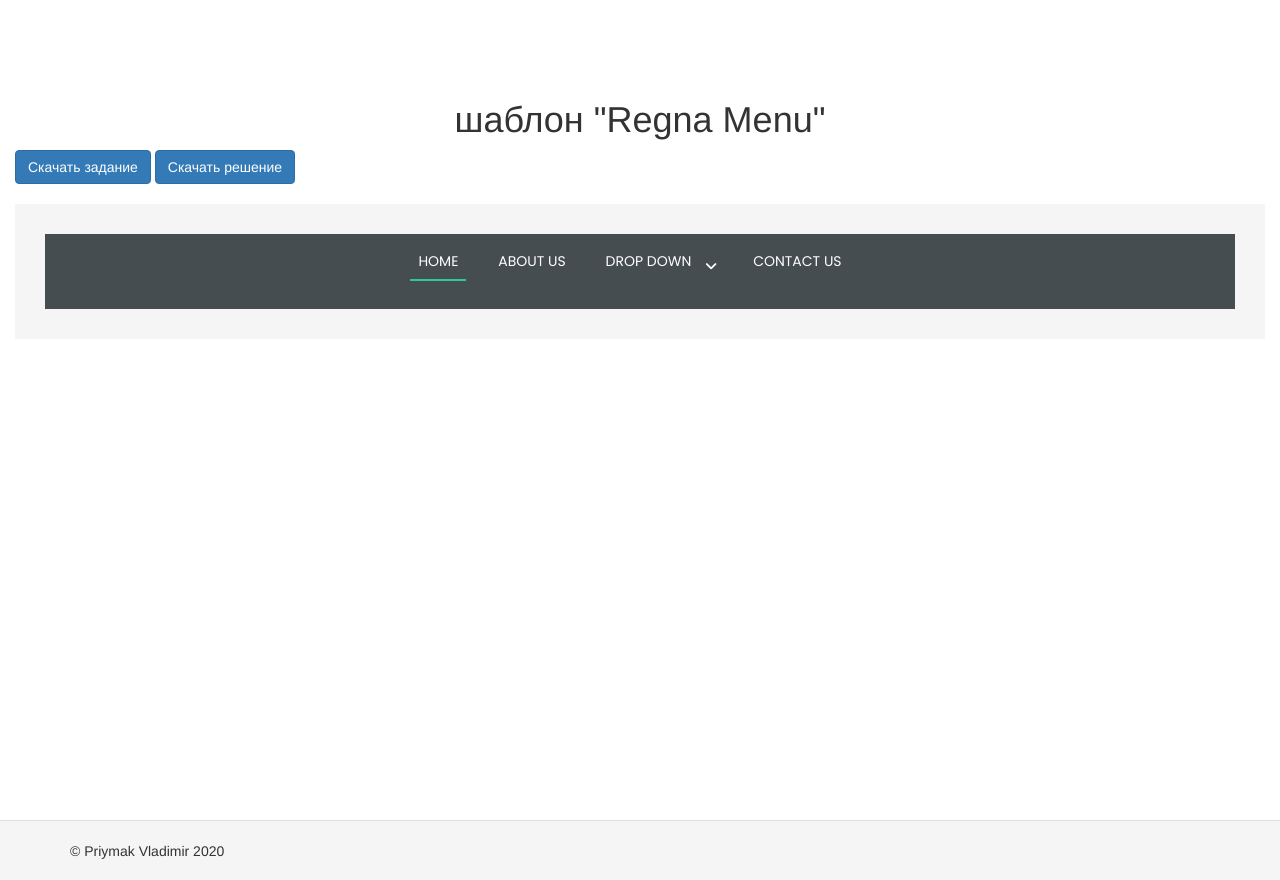
After one commit to PriymakVl/lesson_task, a Yii app: template views/css/templates/difficult/regna_menu.php in a window 1280 px wide. The commit adds this page. Run offline with PHP 8.4 and a stand-in for Yii, Linux system fonts and the light colour scheme; the template is opened without the code that fills it, so the values that code supplies are empty; some libraries are stand-ins or nearby versions.

Commit message:
add template regna menu

```diff
--- a/views/css/templates/difficult/index.php
+++ b/views/css/templates/difficult/index.php
@@ -11,4 +11,7 @@
 	<li>
 		<?= Html::a('Mogo Accordion', ['template', 'level' => 'difficult', 'name' => 'mogo_accordion']) ?>
 	</li>
+	<li>
+		<?= Html::a('Regna Menu', ['template', 'level' => 'difficult', 'name' => 'regna_menu']) ?>
+	</li>
 </ol>
--- /dev/null
+++ b/views/css/templates/difficult/regna_menu.php
@@ -0,0 +1,52 @@
+<?php
+	use yii\helpers\Html;
+
+	$this->registerCssFile('https://fonts.googleapis.com/css2?family=Poppins&display=swap');
+	$this->registerCssFile('/css/templates/difficult_templates/regna_menu.css');
+
+    $this->registerJsFile('https://kit.fontawesome.com/5f29610ead.js', ['crossorigin' => 'anonymous']);
+    $this->registerJsFile('@web/js/vendor/superfish.js', ['depends' => 'yii\web\YiiAsset']);
+    $this->registerJsFile('@web/js/vendor/wow.js', ['depends' => 'yii\web\YiiAsset']);
+
+$js = <<< JS
+$('.menu').superfish({
+    animation: {
+      opacity: 'show'
+    },
+    speed: 400
+  });
+JS;
+
+    $this->registerJs( $js, $position = yii\web\View::POS_READY, $key = null );
+
+
+	$this->title = 'шаблон "Regna Menu"';
+	$this->params['breadcrumbs'][] = ['label' => 'Трудные шаблоны', 'url' => ['/css/templates/difficalt']];
+	$this->params['breadcrumbs'][] = $this->title;
+ ?>
+
+<h1><?= $this->title ?></h1>
+
+ <?= Html::a('Скачать задание', ['/tasks/css/templates/regna_menu_task.rar'], ['class' => 'btn btn-primary']) ?>
+ <?= Html::a('Скачать решение', ['/solutions/css/templates/regna_menu_solution.rar'], ['class' => 'btn btn-primary']) ?>
+
+<div class="window-task">
+
+<!-- Regna Menu -->
+<nav class="menu-wrp">
+    <ul class="menu">
+        <li class="active"><a href="#">Home</a></li>
+        <li><a href="#">About Us</a></li>
+        <li><a href="#" class="arrow">Drop Down</a>
+            <ul class="submenu">
+                <li><a href="#">Drop Down 1</a></li>
+                <li><a href="#">Drop Down 1</a></li>
+                <li><a href="#">Drop Down 1</a></li>
+            </ul>
+        </li>
+        <li><a href="#">Contact Us</a></li>
+    </ul>
+</nav>
+
+
+</div>
--- a/views/css/templates/middle/fontawesome_social_icons.php
+++ b/views/css/templates/middle/fontawesome_social_icons.php
@@ -11,8 +11,8 @@
 
 <h1><?= $this->title ?></h1>
 
- <?= Html::a('Скачать задание', ['/tasks/css/templates/fontawesome_task.rar'], ['class' => 'btn btn-primary']) ?>
- <?= Html::a('Скачать решение', ['/solutions/css/templates/fontawesome_solution.rar'], ['class' => 'btn btn-primary']) ?>
+ <?= Html::a('Скачать задание', ['/tasks/css/templates/fontawesome_social_icons_task.rar'], ['class' => 'btn btn-primary']) ?>
+ <?= Html::a('Скачать решение', ['/solutions/css/templates/fontawesome_social_icons_solution.rar'], ['class' => 'btn btn-primary']) ?>
 
 <div class="window-task">
 
--- /dev/null
+++ b/web/css/templates/difficult_templates/regna_menu.css
@@ -0,0 +1,103 @@
+* {
+	padding: 0;
+	margin: 0;
+	box-sizing: border-box;
+}
+
+.menu-wrp {
+	height: 75px;
+	background: rgba(52, 59, 64, 0.9);
+	display: flex;
+	justify-content: center;
+	align-items: center;
+}
+
+.menu {
+	list-style: none;
+}
+
+.menu > li {
+	display: inline-block;
+	position: relative;
+	z-index: 1;
+	margin-right: 20px;
+}
+
+.menu > li:hover .submenu {
+	display: block;
+}
+
+.menu > li > a {
+	display: block;
+	padding: 0 8px 10px 8px;
+	text-decoration: none;
+	text-transform: uppercase;
+	font-family: 'Poppins', sans-serif;
+	color: #fff;
+	font-size: 1em;
+	transition: all 0.2s;
+}
+
+.menu > li > a:before {
+	content: '';
+	display: block;
+	width: 100%;
+	height: 2px;
+	position: absolute;
+	bottom: 0;
+	left: 0;
+	background-color: #2dc997;
+	visibility: hidden;
+	transform: scaleX(0);
+	transition: all 0.3s;
+}
+
+.menu > li > a:hover:before, .menu > li.active > a:before {
+	visibility: visible;
+	transform: scaleX(1);
+}
+
+.menu > li > a.arrow {
+	padding-right: 30px;
+}
+
+.menu > li > a.arrow:after {
+	content: "\f107";
+	position: absolute;
+	right: 4px;
+	top: 5px;
+	font-family: FontAwesome;
+	font-style: normal;
+	font-weight: normal;
+}
+
+.submenu {
+	display: none;
+	list-style: none;
+	margin-top: 4px;
+	position: absolute;
+	top: 100%;
+	left: 0;
+	border: 1px solid #e7e7e7;
+	background: #fff;
+}
+
+.submenu > li {
+	min-width: 180px;
+}
+
+.submenu > li > a {
+	display: block;
+	padding: 10px;
+	text-decoration: none;
+	white-space: nowrap;
+	font-family: 'Poppins', sans-serif;
+	color: #333;
+	font-size: 1em;
+	transition: background 0.2s, color 0.4s;
+}
+
+.submenu > li > a:hover {
+	background: #2dc997;
+	color: #fff;
+}
```
Also changed, not shown: web/js/vendor/superfish.js (added), web/js/vendor/wow.js (added), 2 other files.
